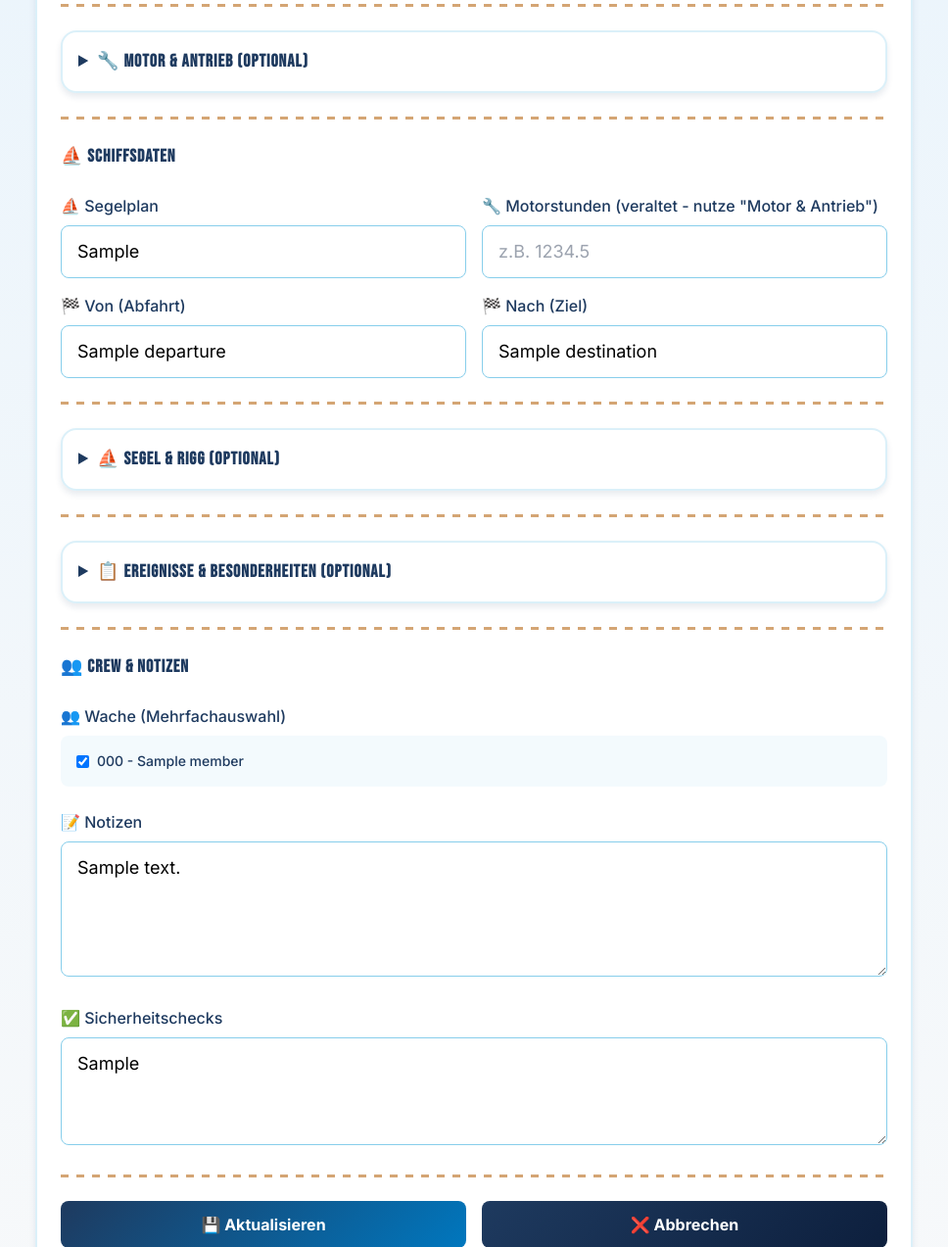
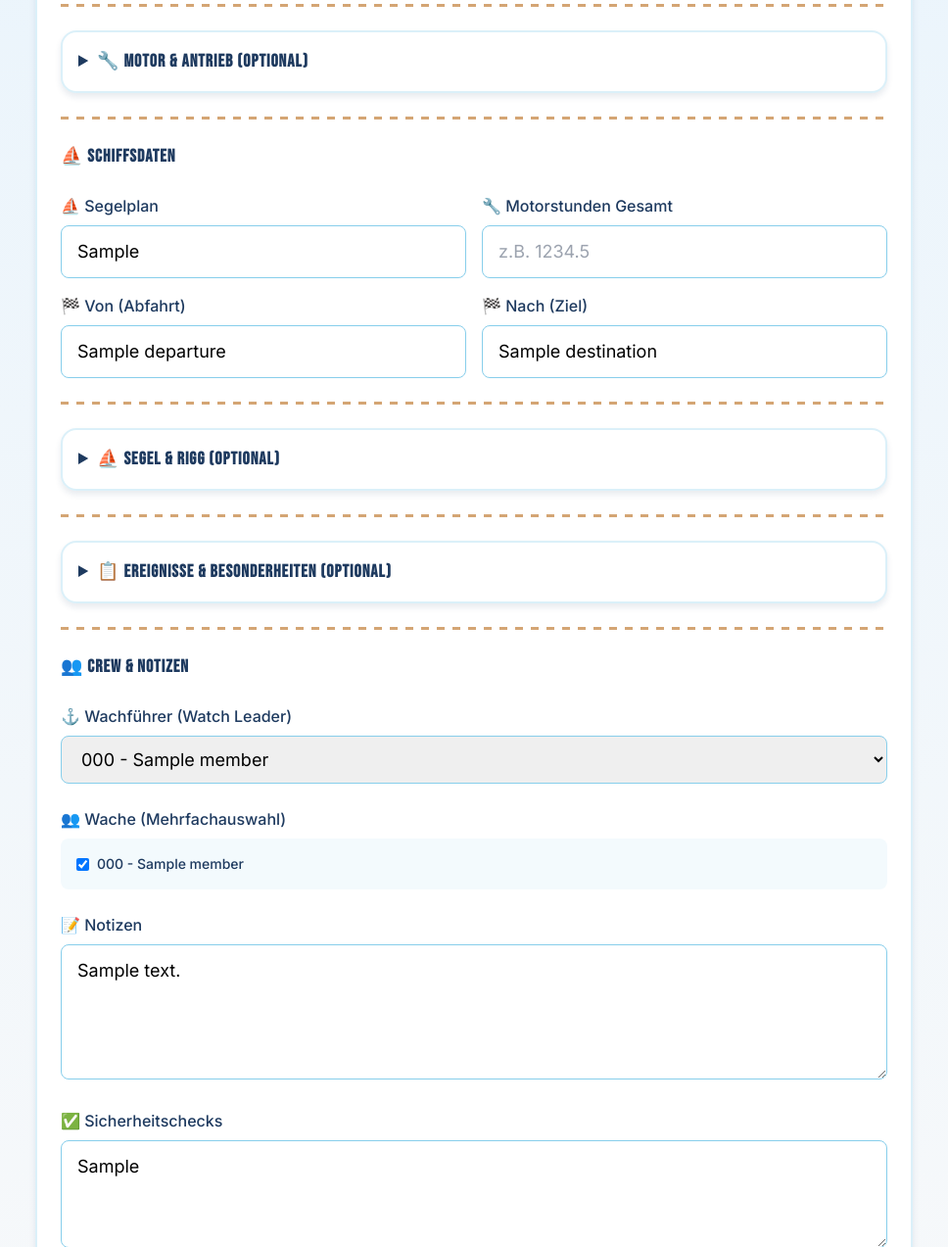
Before and after one commit to syntechai-io/WAGMI-Bordkasse, a Python web app: template templates/logbook_form.html in a window 1280 px wide. Shown: the part 1100-2373 px from the top of the page at 98% size, without its empty margins (156-1124 px from the left). Run offline with Jinja, Linux system fonts and the light colour scheme; the template is opened without the code that fills it: most values are stand-ins (such as "Sample title", 1, 10 or a date in 2020); some libraries are stand-ins or nearby versions.

Commit message:
Add watch leader functionality to logbook entries and update sail selections
Adds a watch leader field to logbook entries, enabling assignment of a watch leader to each entry. Updates the user interface to allow selection of a watch leader and refines the headsail selection to specifically include Genua options.

Replit-Commit-Author: Agent
Replit-Commit-Session-Id: 57245507-a316-4bdd-a035-f8305a7e3190
Replit-Commit-Checkpoint-Type: intermediate_checkpoint
Replit-Commit-Event-Id: 480ae257-1c90-43e4-bea9-5a9bb200de59
Replit-Commit-Screenshot-Url: https://storage.googleapis.com/screenshot-production-us-central1/4ab24e3a-e318-4ff7-8dab-80d71ab1b725/57245507-a316-4bdd-a035-f8305a7e3190/RiMpot0

```diff
--- a/models.py
+++ b/models.py
@@ -248,6 +248,7 @@ class LogbookEntry(Base):
     id = Column(Integer, primary_key=True, index=True)
     trip_id = Column(Integer, ForeignKey("trips.id"), nullable=False, index=True)
     client_temp_id = Column(String(100), nullable=True, index=True, unique=True)
+    watch_leader_id = Column(Integer, ForeignKey("crew_members.id"), nullable=True, index=True)
     entry_date = Column(DateTime, nullable=False, index=True)
     entry_date_utc = Column(DateTime, nullable=False)
     latitude = Column(Float, nullable=True)
@@ -302,6 +303,7 @@ class LogbookEntry(Base):
     trip = relationship("Trip", back_populates="logbook_entries")
     photos = relationship("LogbookPhoto", back_populates="entry", cascade="all, delete-orphan")
     crew_on_watch = relationship("CrewOnWatch", back_populates="entry", cascade="all, delete-orphan")
+    watch_leader = relationship("CrewMember", foreign_keys=[watch_leader_id])
 
     # Self-referential relationship for addendums
     parent = relationship("LogbookEntry", remote_side=[id], foreign_keys=[parent_id], backref="addendums")
--- a/routers/logbook.py
+++ b/routers/logbook.py
@@ -102,6 +102,7 @@ async def create_entry(
     notes: Optional[str] = Form(None),
     safety_checks: Optional[str] = Form(None),
     crew_on_watch_ids: List[int] = Form([]),
+    watch_leader_id: Optional[int] = Depends(optional_int),
     clientTempId: Optional[str] = Form(None),
     # Phase A: Navigation fields
     cog_deg: Optional[int] = Depends(optional_int),
@@ -162,6 +163,7 @@ async def create_entry(
         entry = LogbookEntry(
             trip_id=active_trip.id,
             client_temp_id=clientTempId,
+            watch_leader_id=watch_leader_id,
             entry_date=entry_datetime,
             entry_date_utc=entry_datetime_utc,
             latitude=latitude,
--- a/templates/logbook_form.html
+++ b/templates/logbook_form.html
@@ -294,7 +294,7 @@
             </div>
 
             <div>
-                <label class="block font-medium mb-2" style="color: var(--navy-deep);">🔧 Motorstunden (veraltet - nutze "Motor & Antrieb")</label>
+                <label class="block font-medium mb-2" style="color: var(--navy-deep);">🔧 Motorstunden Gesamt</label>
                 <input type="number" name="engine_hours" step="0.1"
                        value="{% if entry and entry.engine_hours %}{{ entry.engine_hours }}{% endif %}"
                        placeholder="z.B. 1234.5"
@@ -361,12 +361,15 @@
 
                 <div class="grid grid-cols-1 md:grid-cols-2 gap-4">
                     <div>
-                        <label class="block font-medium mb-2" style="color: var(--navy-deep);">🎐 Vorsegel / Fock</label>
-                        <input type="text" name="headsail"
-                               value="{% if entry and entry.headsail %}{{ entry.headsail }}{% endif %}"
-                               placeholder="z.B. Genua 1, Fock, gerefft"
-                               class="w-full px-4 py-3 border rounded-lg text-lg"
-                               style="border-color: var(--sky-blue);">
+                        <label class="block font-medium mb-2" style="color: var(--navy-deep);">🎐 Genua</label>
+                        <select name="headsail"
+                                class="w-full px-4 py-3 border rounded-lg text-lg"
+                                style="border-color: var(--sky-blue);">
+                            <option value="">-- Bitte wählen --</option>
+                            <option value="Genua gesetzt" {% if entry and entry.headsail == 'Genua gesetzt' %}selected{% endif %}>Genua gesetzt</option>
+                            <option value="Genua teilweise" {% if entry and entry.headsail == 'Genua teilweise' %}selected{% endif %}>Genua teilweise</option>
+                            <option value="Genua geborgen" {% if entry and entry.headsail == 'Genua geborgen' %}selected{% endif %}>Genua geborgen</option>
+                        </select>
                     </div>
 
                     <div>
@@ -417,6 +420,20 @@
         <div class="rope-divider"></div>
 
         <h3 class="text-lg font-bold maritime-header" style="color: var(--navy-deep);">👥 Crew & Notizen</h3>
+
+        <div class="mb-4">
+            <label class="block font-medium mb-2" style="color: var(--navy-deep);">⚓ Wachführer (Watch Leader)</label>
+            <select name="watch_leader_id"
+                    class="w-full px-4 py-3 border rounded-lg text-lg"
+                    style="border-color: var(--sky-blue);">
+                <option value="">-- Bitte wählen --</option>
+                {% for member in crew_members %}
+                <option value="{{ member.id }}" {% if entry and entry.watch_leader_id == member.id %}selected{% endif %}>
+                    {{ member.code }} - {{ member.name }}
+                </option>
+                {% endfor %}
+            </select>
+        </div>
 
         <div>
             <label class="block font-medium mb-2" style="color: var(--navy-deep);">👥 Wache (Mehrfachauswahl)</label>
@@ -727,6 +744,7 @@ form.addEventListener('submit', async function(e) {
             notes: formData.get('notes') || null,
             safety_checks_completed: formData.get('safety_checks') || null,
             crew_on_watch_ids: formData.getAll('crew_on_watch_ids').map(id => parseInt(id)),
+            watch_leader_id: formData.get('watch_leader_id') ? parseInt(formData.get('watch_leader_id')) : null,
             // Phase A: Navigation
             cog_deg: formData.get('cog_deg') ? parseInt(formData.get('cog_deg')) : null,
             sog_kn: formData.get('sog_kn') ? parseFloat(formData.get('sog_kn')) : null,
```
Also changed, not shown: migrations/versions/a753fc13a619_add_watch_leader_to_logbook.py (added, +32 -0 lines).
